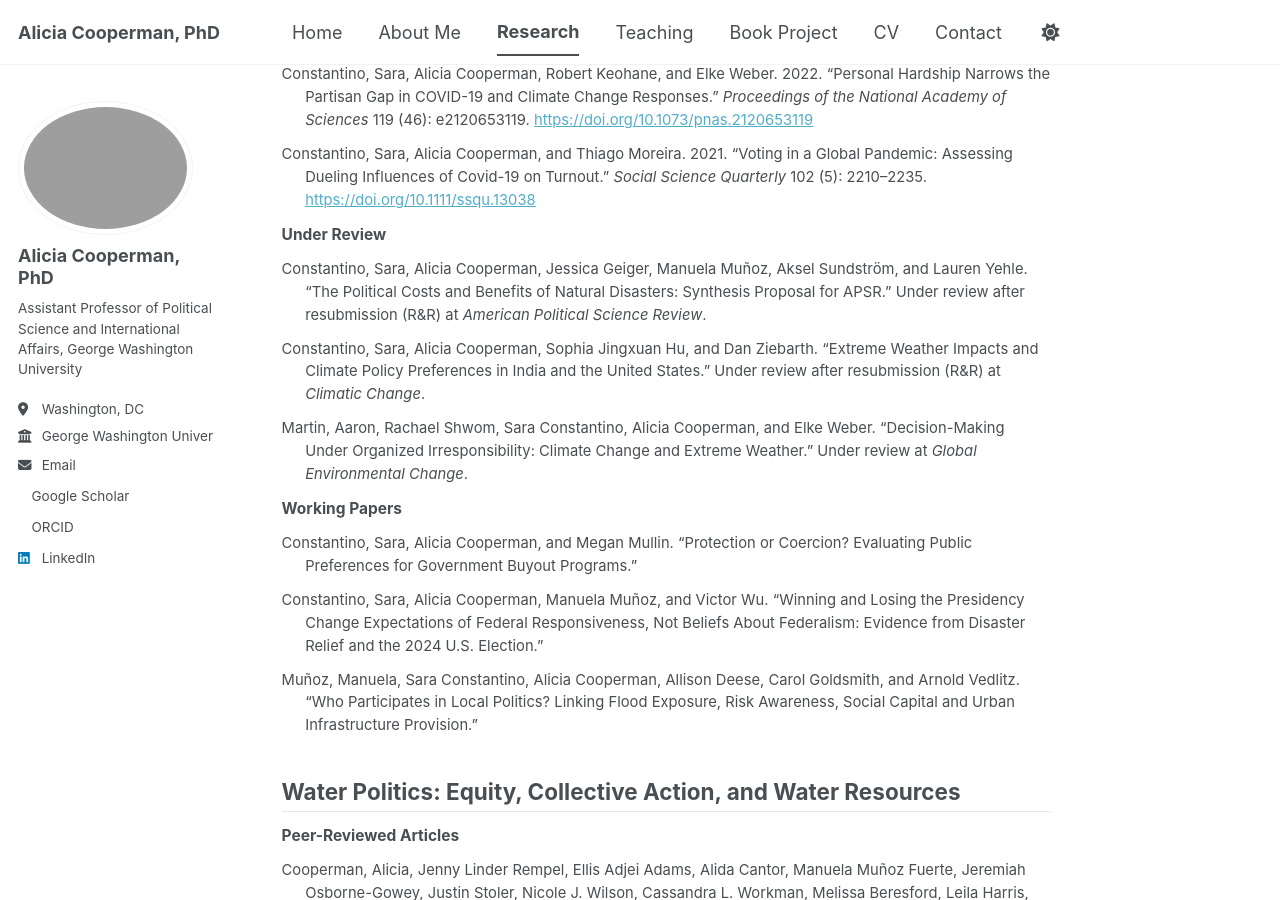
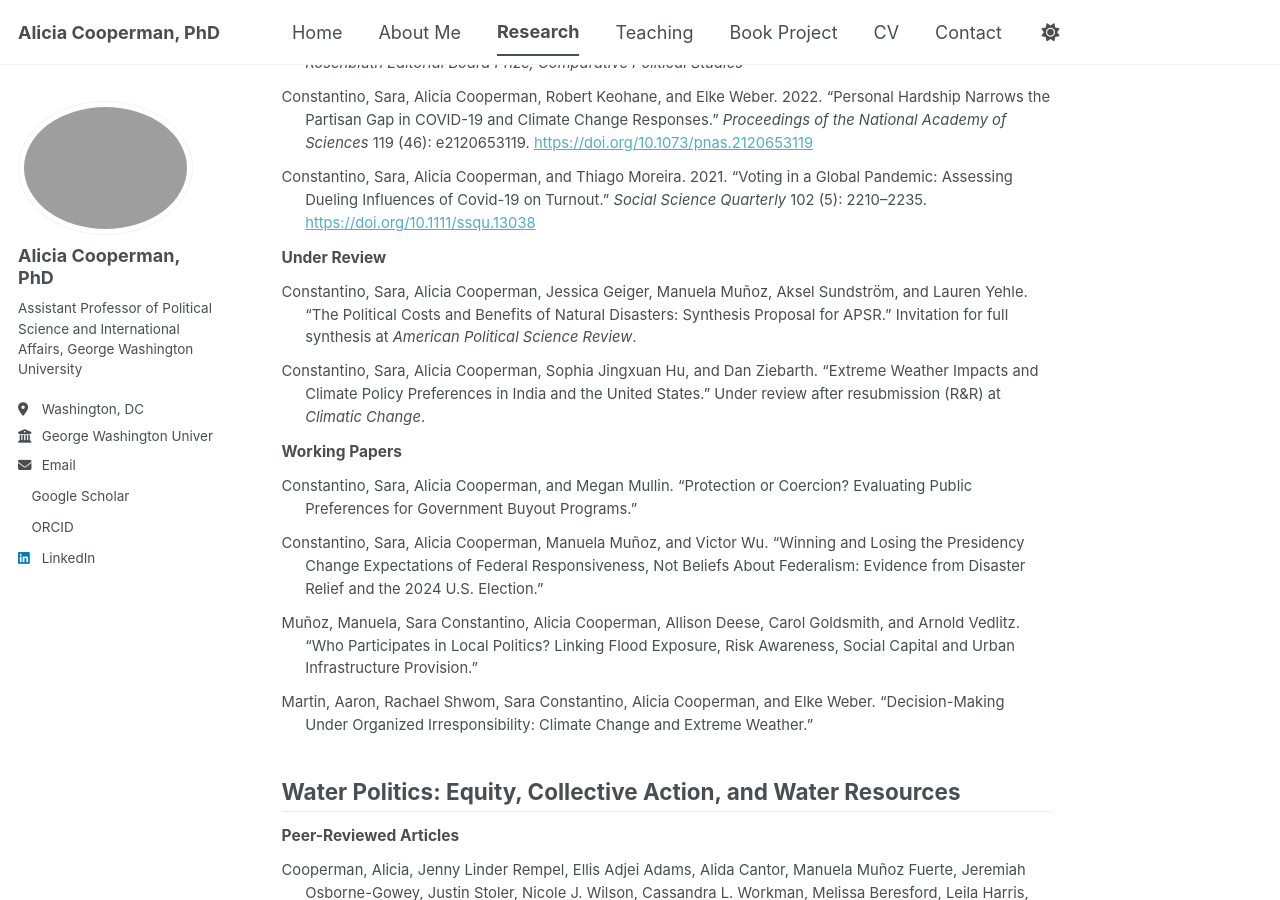
Before and after one commit to adcoop/adcoop.github.io, a Jekyll site: the page built from _pages/research.md, in a window 1280 px wide and 900 px high, scrolled down 1313 px. Built offline with Jekyll 4.4.1, drawn with Linux system fonts in a browser that asks for light colours; a style sheet for code colours, icons or effects is not loaded; some of the changed text lies outside the part shown.

Commit message:
Update research.md

```diff
--- a/_pages/research.md
+++ b/_pages/research.md
@@ -51,7 +51,7 @@
 
 **Working Papers**
 
-Cooperman, Alicia, Andrea Junqueira, Thiago Moreira, and Manuela Muñoz. "Local Distributive Politics: Municipal Legislative Behavior and Neighborhood Service Provision in Brazil."
+Cooperman, Alicia, Andrea Junqueira, Thiago Moreira, and Manuela Muñoz. "Local Distributive Politics: Municipal Legislative Behavior and Neighborhood Service Provision in Brazil." <http://dx.doi.org/10.2139/ssrn.7376538>
 
 Constantino, Sara, Alicia Cooperman, and Manuela Muñoz. "Neighborhood-Based Organizations as Political Actors: Implications for Political Participation, Inequality, and Climate Resilience." <https://doi.org/10.2139/ssrn.4496935>
 
@@ -78,11 +78,9 @@
 
 **Under Review**
 
-Constantino, Sara, Alicia Cooperman, Jessica Geiger, Manuela Muñoz, Aksel Sundström, and Lauren Yehle. "The Political Costs and Benefits of Natural Disasters: Synthesis Proposal for APSR." Under review after resubmission (R&R) at *American Political Science Review*.
+Constantino, Sara, Alicia Cooperman, Jessica Geiger, Manuela Muñoz, Aksel Sundström, and Lauren Yehle. "The Political Costs and Benefits of Natural Disasters: Synthesis Proposal for APSR." Invitation for full synthesis at *American Political Science Review*.
 
 Constantino, Sara, Alicia Cooperman, Sophia Jingxuan Hu, and Dan Ziebarth. "Extreme Weather Impacts and Climate Policy Preferences in India and the United States." Under review after resubmission (R&R) at *Climatic Change*.
-
-Martin, Aaron, Rachael Shwom, Sara Constantino, Alicia Cooperman, and Elke Weber. "Decision-Making Under Organized Irresponsibility: Climate Change and Extreme Weather." Under review at *Global Environmental Change*.
 
 **Working Papers**
 
```
Also changed, not shown: other parts of _pages/research.md (+2 -0 lines).
